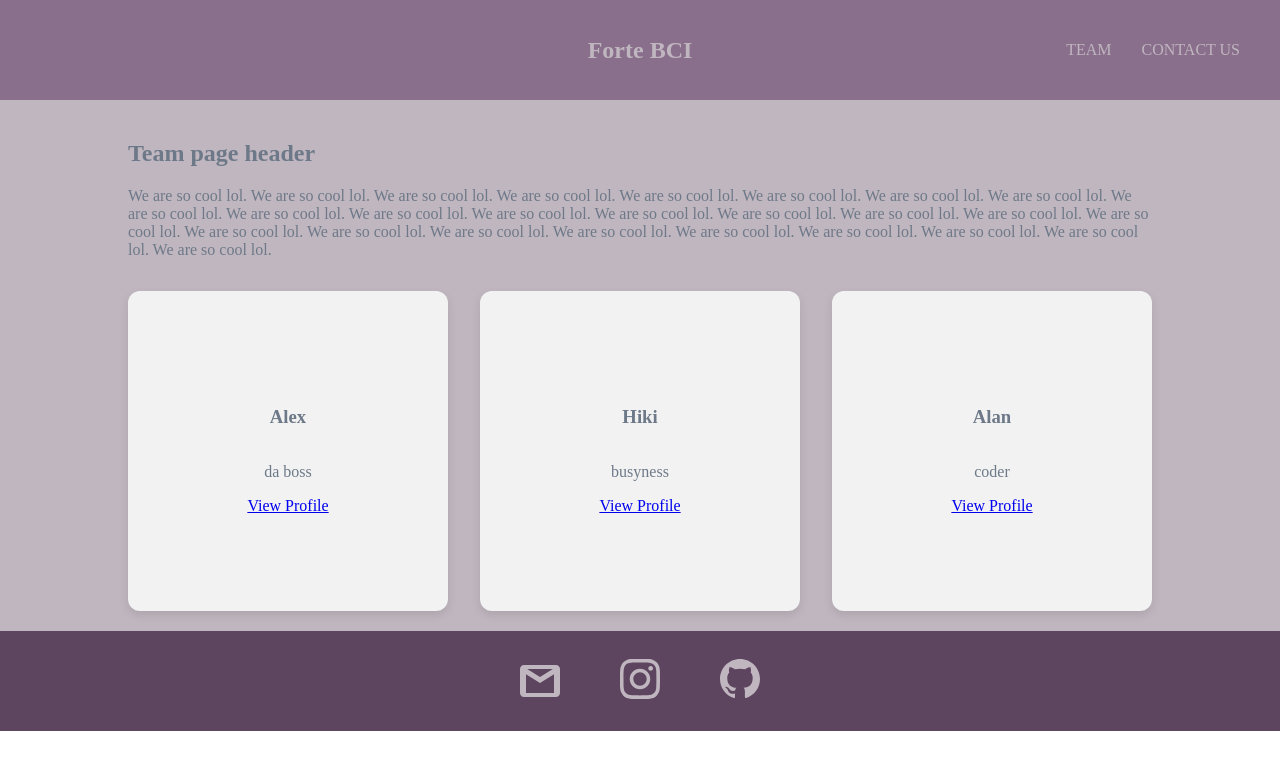
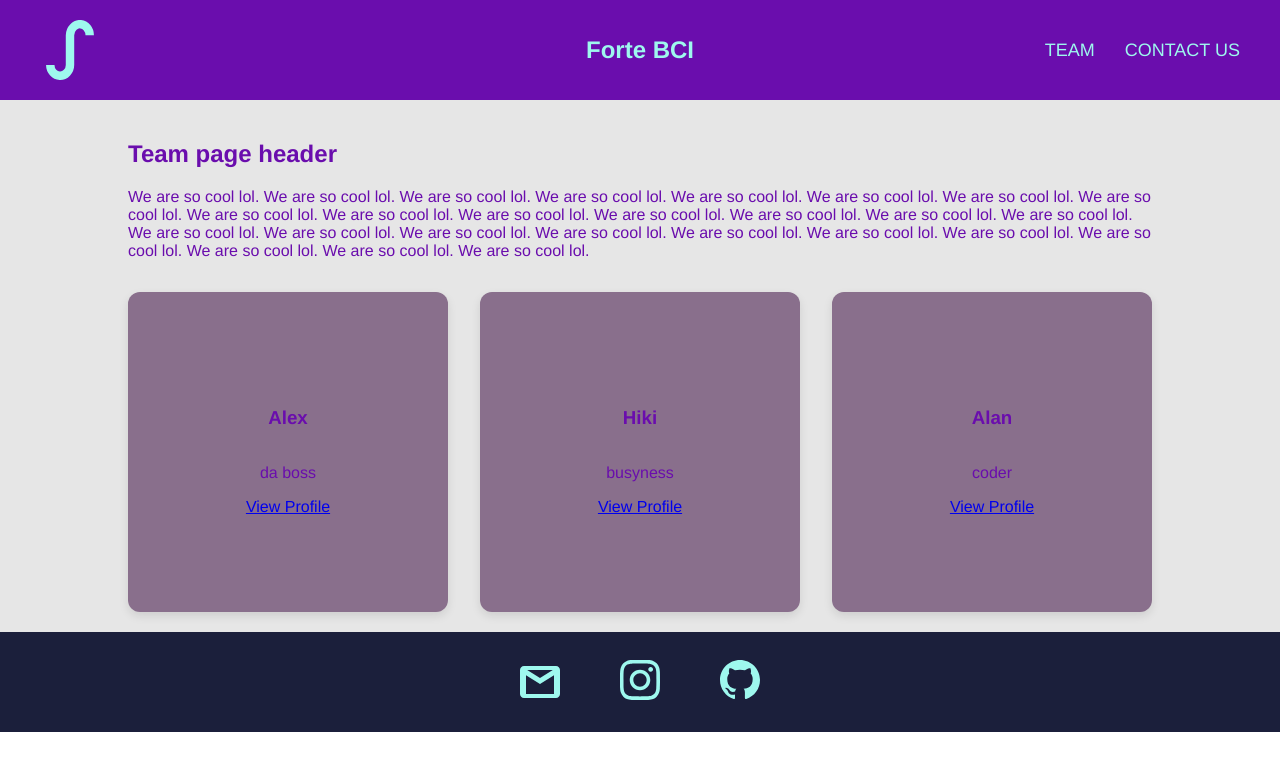
Before and after one commit to ForteBCI/fortebci.github.io, a Jekyll site: the page built from docs/team.html, in a window 1280 px wide. Shown: the top 771 px of the page. Built offline with Jekyll 4.4.1, drawn with Linux system fonts in a browser that asks for light colours.

Commit message:
change colors and add logo

```diff
--- a/docs/_layouts/customPageTemplate.html
+++ b/docs/_layouts/customPageTemplate.html
@@ -25,10 +25,18 @@
 
 <body>
     <header>
-        <div>
-            <a href="/">
-                <span>Forte BCI</span>
+        <div class="header-container">
+            <!-- Logo on the left -->
+            <a href="/" class="logo">
+                <svg>
+                    <use xlink:href="../customIcons.svg#logo"></use>
+                </svg>
             </a>
+
+            <!-- Brand name in center -->
+            <a href="/" class="brand-name">Forte BCI</a>
+
+            <!-- Navigation on right -->
             <nav>
                 <div>
                     <a href="/team/">TEAM</a>
@@ -37,6 +45,7 @@
             </nav>
         </div>
     </header>
+
 
     <main>
         <div class="page-content">
--- a/docs/customMain.css
+++ b/docs/customMain.css
@@ -1,42 +1,61 @@
 /* Color scheme: https://www.fabmood.com/blue-grey-and-purple-color-scheme-49/ */
+:root {
+    --color-dark-purple: #1b1f3b;
+    --color-purple: #6a0dad;
+    --color-ice-blue: #9ef8ee;
+    --color-bright-pink: #ff6b81;
+    --color-neon-green: #32ff6a;
+    --color-gray: #e6e6e6;
+}
+
 
 html,
 body {
     margin: 0;
     padding: 0;
+    font-family: 'Helvetica Neue', Helvetica, Arial, sans-serif;
+
 }
 
 /* Header Styling */
 header {
     height: 100px;
     width: 100%;
-    background-color: #896f8c;
-    /* Adjust background color as needed */
+    background-color: var(--color-purple);
+    display: flex;
+    align-items: center;
+    justify-content: center;
+    padding: 0 40px;
+    box-sizing: border-box;
+}
+
+.header-container {
     display: flex;
     align-items: center;
     justify-content: space-between;
-    padding: 0 40px;
-    box-sizing: border-box;
-    position: relative;
-}
-
-/* Centered brand */
-header>div {
-    display: flex;
-    align-items: center;
-    justify-content: center;
     width: 100%;
     position: relative;
 }
 
-/* Center logo/text */
-header>div>a {
+.logo {
+    display: flex;
+    align-items: center;
+    text-decoration: none;
+}
+
+.logo svg {
+    height: 60px;
+    width: 60px;
+    fill: var(--color-ice-blue);
+}
+
+.brand-name {
     position: absolute;
     left: 50%;
     transform: translateX(-50%);
     font-size: 24px;
     font-weight: bold;
-    color: #c0b6bf;
+    color: var(--color-ice-blue);
     text-decoration: none;
 }
 
@@ -55,13 +74,13 @@ header nav div {
 
 header nav a {
     text-decoration: none;
-    color: #c0b6bf;
+    color: var(--color-ice-blue);
     font-weight: 500;
-    font-size: 16px;
+    font-size: 18px;
 }
 
 section {
-    background-color: #c0b6bf;
+    background-color: var(--color-gray);
     width: 100%;
     padding: 20px 0;
     /* Vertical padding */
@@ -69,7 +88,7 @@ section {
 
 section>div {
     width: 80%;
-    color: #6d7988;
+    color: var(--color-purple);
     margin: 0 auto;
     /* Center the content */
     box-sizing: border-box;
@@ -83,7 +102,8 @@ section>div {
     display: flex;
     justify-content: center;
     /* Removed align-items: center and min-height */
-  margin-top: 2rem; /* Optional: adds some space from the top */
+    margin-top: 2rem;
+    /* Optional: adds some space from the top */
 }
 
 .team-grid {
@@ -94,7 +114,7 @@ section>div {
 }
 
 .team-member {
-  background-color: #f2f2f2;
+    background-color: #896f8c;
     padding: 1.5rem;
     border-radius: 12px;
     box-shadow: 0 4px 10px rgba(0, 0, 0, 0.1);
@@ -110,7 +130,7 @@ section>div {
 footer {
     height: 100px;
     width: 100%;
-    background-color: #5d455f;
+    background-color: var(--color-dark-purple);
     /* Light background, adjust as needed */
     display: flex;
     align-items: center;
@@ -150,12 +170,12 @@ footer ul {
 footer svg {
     width: 40px;
     height: 40px;
-    fill: #c0b6bf;
+    fill: var(--color-ice-blue);
 }
 
 /* Text link styling */
-footer a {
+/* footer a {
     text-decoration: none;
     color: #c0b6bf;
     font-weight: 500;
-}
+} */
```
Also changed, not shown: docs/team.html (+0 -7 lines), docs/customIcons.svg. Lines whose indentation alone changed are shown as unchanged.
